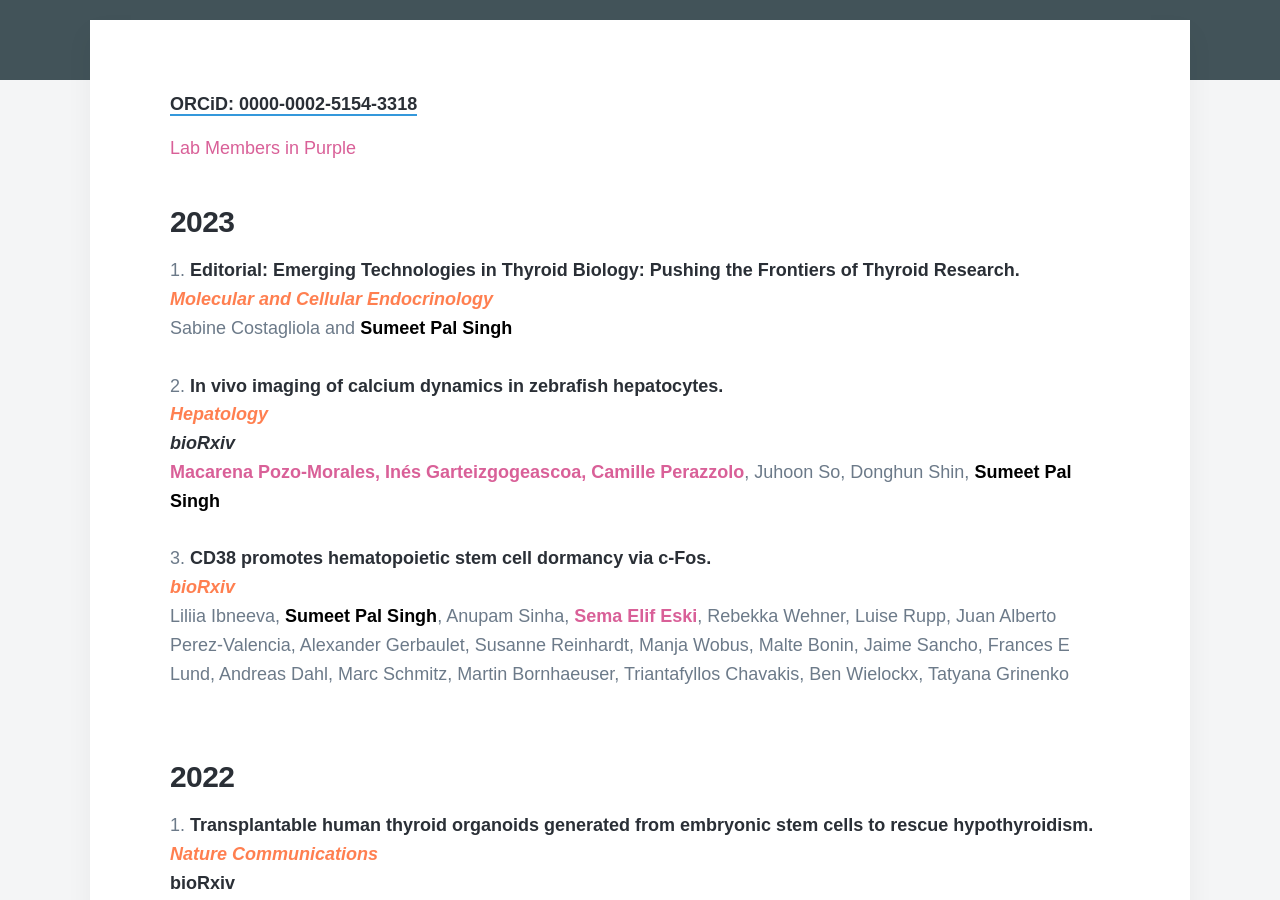
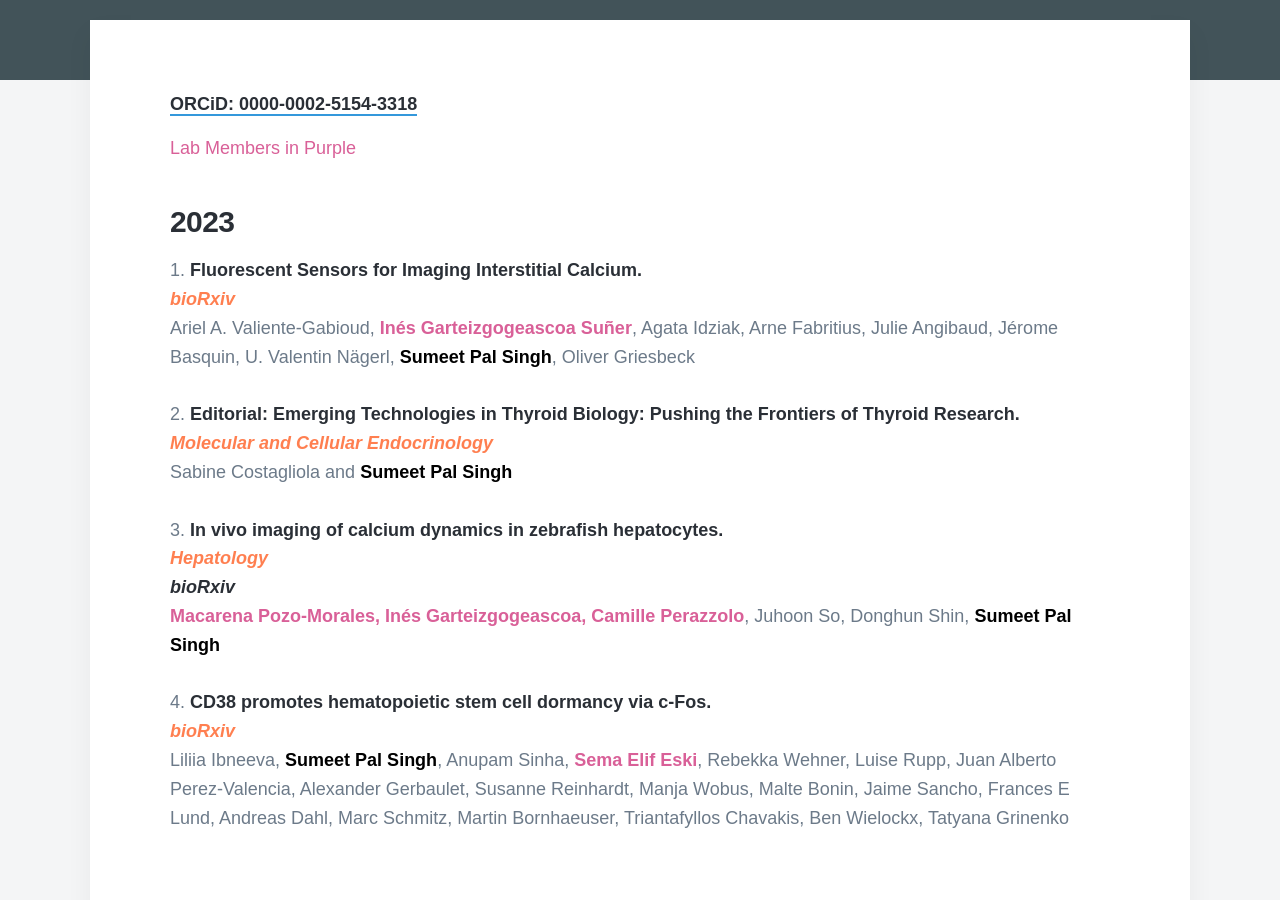
Before and after one commit to sumeetpalsingh/sumeetpalsingh.github.io, a Jekyll site: the page built from _pages/publications.md, in a window 1280 px wide and 900 px high, scrolled down 506 px. Built offline with Jekyll 4.4.1, drawn with Linux system fonts in a browser that asks for light colours; nearby versions of some CDN libraries; some web fonts are replaced.

Commit message:
Update publications.md

```diff
--- a/_pages/publications.md
+++ b/_pages/publications.md
@@ -11,6 +11,10 @@ featured_image: /images/covers/icon.jpg
 
 ### 2023
 
+1. [Fluorescent Sensors for Imaging Interstitial Calcium.
+  <span style="color:coral">*bioRxiv*</span>](https://www.biorxiv.org/content/10.1101/2023.03.23.533956v1)
+  Ariel A. Valiente-Gabioud, <span style="color:#D96098">**Inés Garteizgogeascoa Suñer**</span>, Agata Idziak, Arne Fabritius, Julie Angibaud, Jérome Basquin, U. Valentin Nägerl, <span style="color:black">**Sumeet Pal Singh**</span>, Oliver Griesbeck
+  <br/>
 1. [Editorial: Emerging Technologies in Thyroid Biology: Pushing the Frontiers of Thyroid Research.
   <span style="color:coral">*Molecular and Cellular Endocrinology*</span>](https://doi.org/10.1016/j.mce.2023.111912)
   Sabine Costagliola and <span style="color:black">**Sumeet Pal Singh**</span>
```
